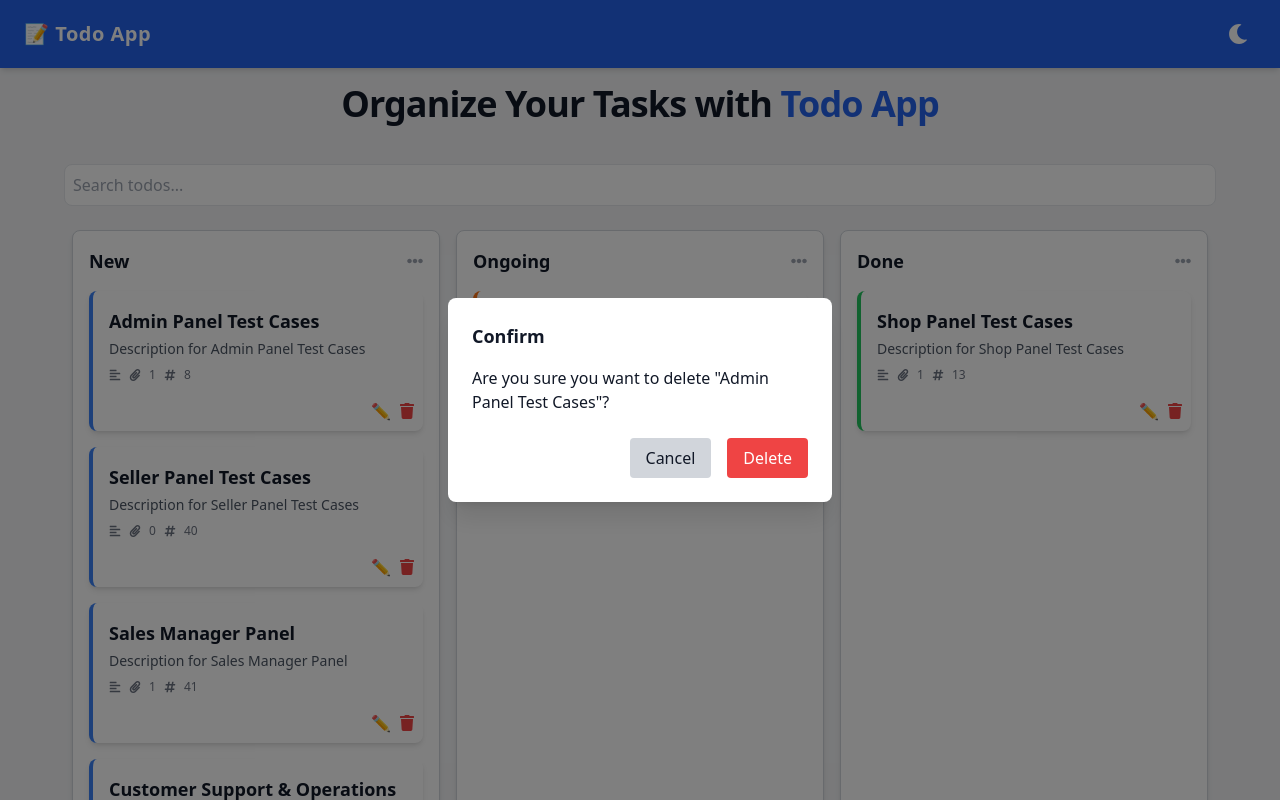
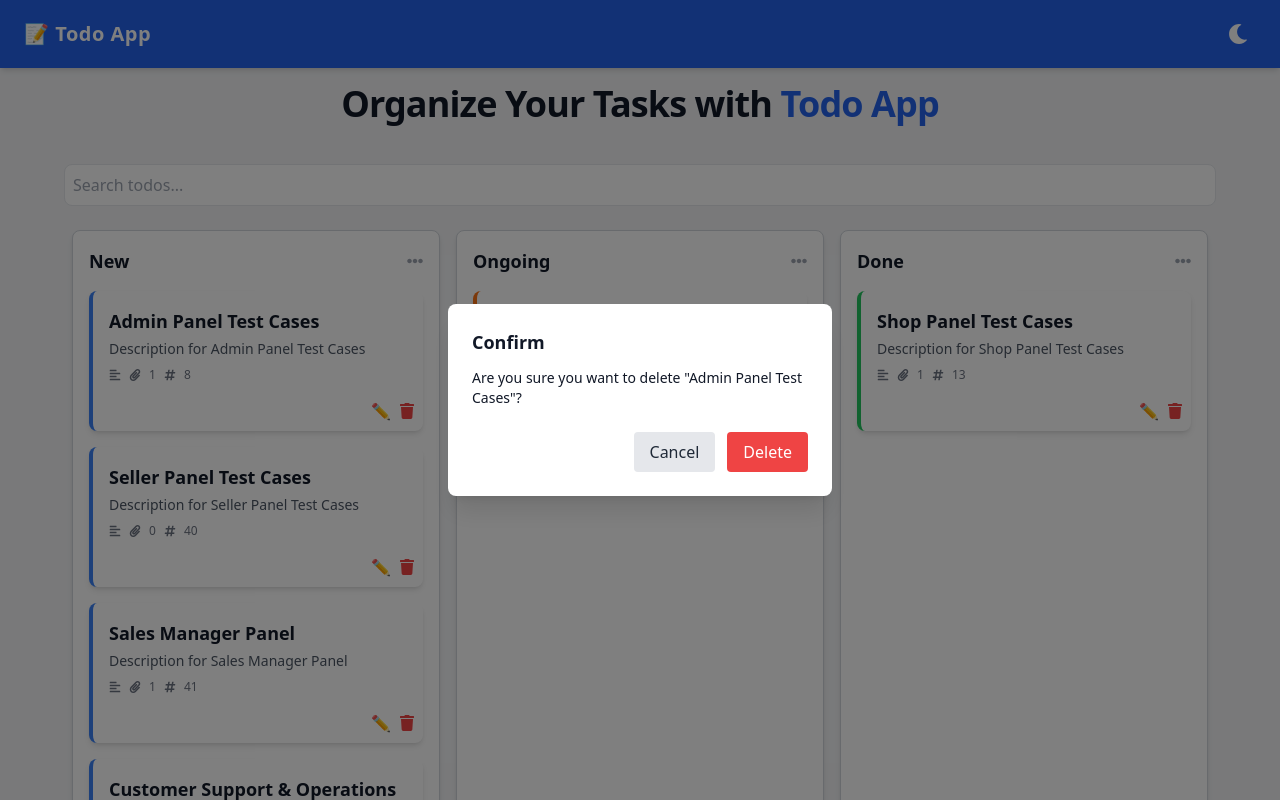
Before and after one commit to HussainShafayet/todo, a React (Create React App) app: page / in a window 1280 px wide. Both pictures are taken after a click on the button 407 px from the left and 411 px from the top of the page. Shown: the top 800 px of the page. Built offline with nearby package versions, Linux system fonts and the light colour scheme.

Commit message:
confirm modal code poolished

```diff
--- a/src/components/ConfirmModal.js
+++ b/src/components/ConfirmModal.js
@@ -1,4 +1,4 @@
-import React, { useEffect } from 'react';
+import React, { useEffect, useCallback } from 'react';
 import PropTypes from 'prop-types';
 import { motion, AnimatePresence } from 'framer-motion';
 
@@ -8,18 +8,18 @@ const ConfirmModal = ({
   onCancel = () => {},
   message = 'Are you sure?',
 }) => {
+  const handleEsc = useCallback((e) => {
+    if (e.key === 'Escape') {
+      onCancel();
+    }
+  }, [onCancel]);
+
   useEffect(() => {
-    if (!isOpen) return;
-
-    const handleEsc = (e) => {
-      if (e.key === 'Escape') {
-        onCancel();
-      }
-    };
-
-    document.addEventListener('keydown', handleEsc);
-    return () => document.removeEventListener('keydown', handleEsc);
-  }, [isOpen, onCancel]);
+    if (isOpen) {
+      document.addEventListener('keydown', handleEsc);
+      return () => document.removeEventListener('keydown', handleEsc);
+    }
+  }, [isOpen, handleEsc]);
 
   if (!isOpen) return null;
 
@@ -39,29 +39,31 @@ const ConfirmModal = ({
       >
         <motion.div
           className="bg-white dark:bg-gray-800 rounded-lg p-6 max-w-sm w-full shadow-xl text-gray-900 dark:text-gray-100"
-          initial={{ scale: 0.9, opacity: 0 }}
+          initial={{ scale: 0.95, opacity: 0 }}
           animate={{ scale: 1, opacity: 1 }}
-          exit={{ scale: 0.9, opacity: 0 }}
+          exit={{ scale: 0.95, opacity: 0 }}
           onClick={(e) => e.stopPropagation()}
           tabIndex={-1}
         >
-          <h2 id="confirm-dialog-title" className="text-lg font-bold mb-4">
+          <h2 id="confirm-dialog-title" className="text-lg font-semibold mb-3">
             Confirm
           </h2>
-          <p id="confirm-dialog-description" className="mb-6">
+          <p id="confirm-dialog-description" className="mb-6 text-sm">
             {message}
           </p>
-          <div className="flex justify-end gap-4">
+          <div className="flex justify-end gap-3">
             <button
+              type="button"
               onClick={onCancel}
-              className="px-4 py-2 rounded bg-gray-300 hover:bg-gray-400 dark:bg-gray-600 dark:hover:bg-gray-500 focus:outline-none focus:ring-2 focus:ring-gray-500"
-              aria-label="Cancel deletion"
+              className="px-4 py-2 rounded bg-gray-200 hover:bg-gray-300 text-gray-800 dark:bg-gray-700 dark:hover:bg-gray-600 dark:text-gray-100 focus:outline-none focus:ring-2 focus:ring-gray-400"
+              aria-label="Cancel action"
             >
               Cancel
             </button>
             <button
+              type="button"
               onClick={onConfirm}
-              className="px-4 py-2 rounded bg-red-500 text-white hover:bg-red-600 focus:outline-none focus:ring-2 focus:ring-red-600"
+              className="px-4 py-2 rounded bg-red-500 hover:bg-red-600 text-white focus:outline-none focus:ring-2 focus:ring-red-600"
               aria-label="Confirm deletion"
             >
               Delete
```
